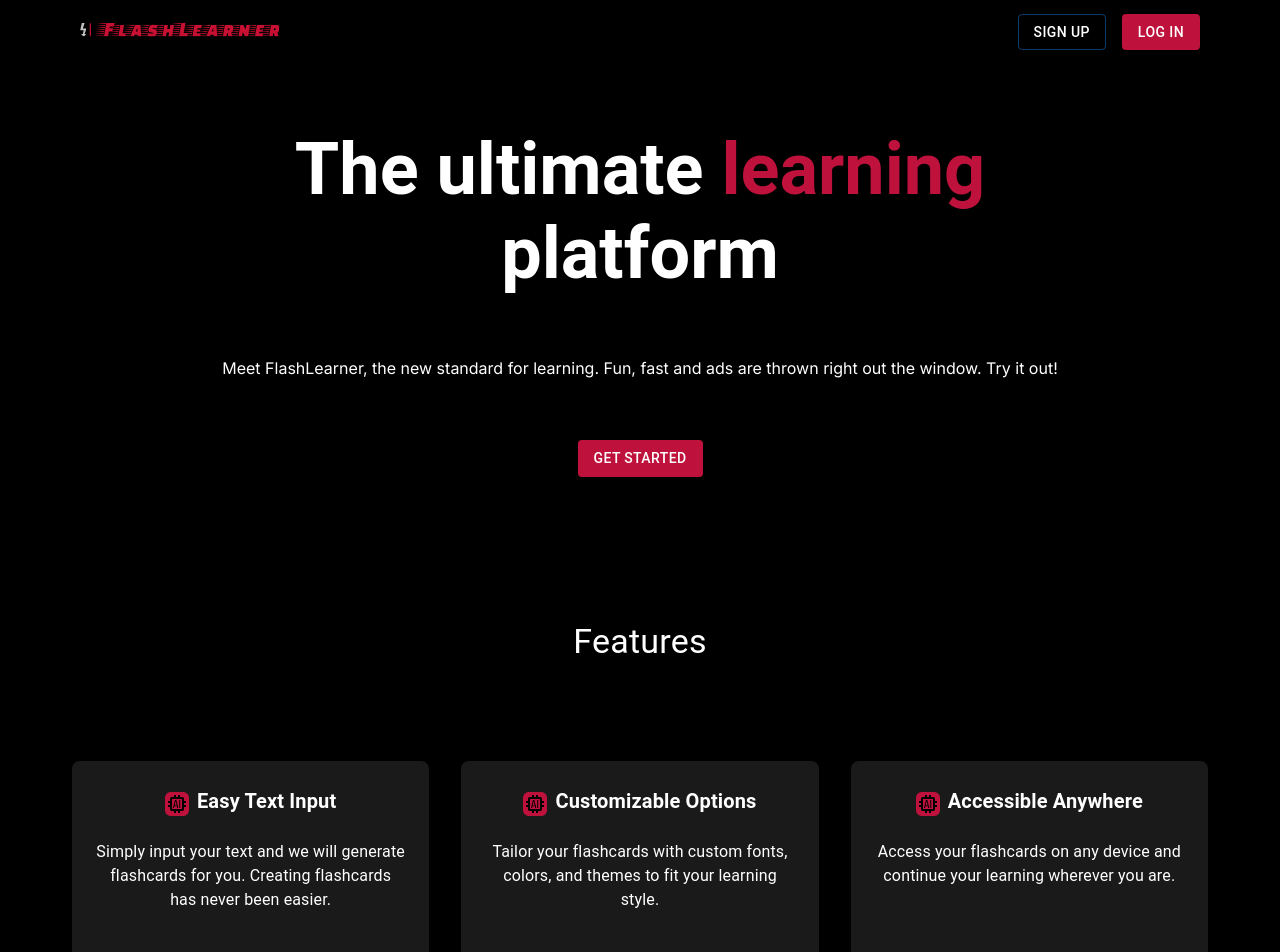
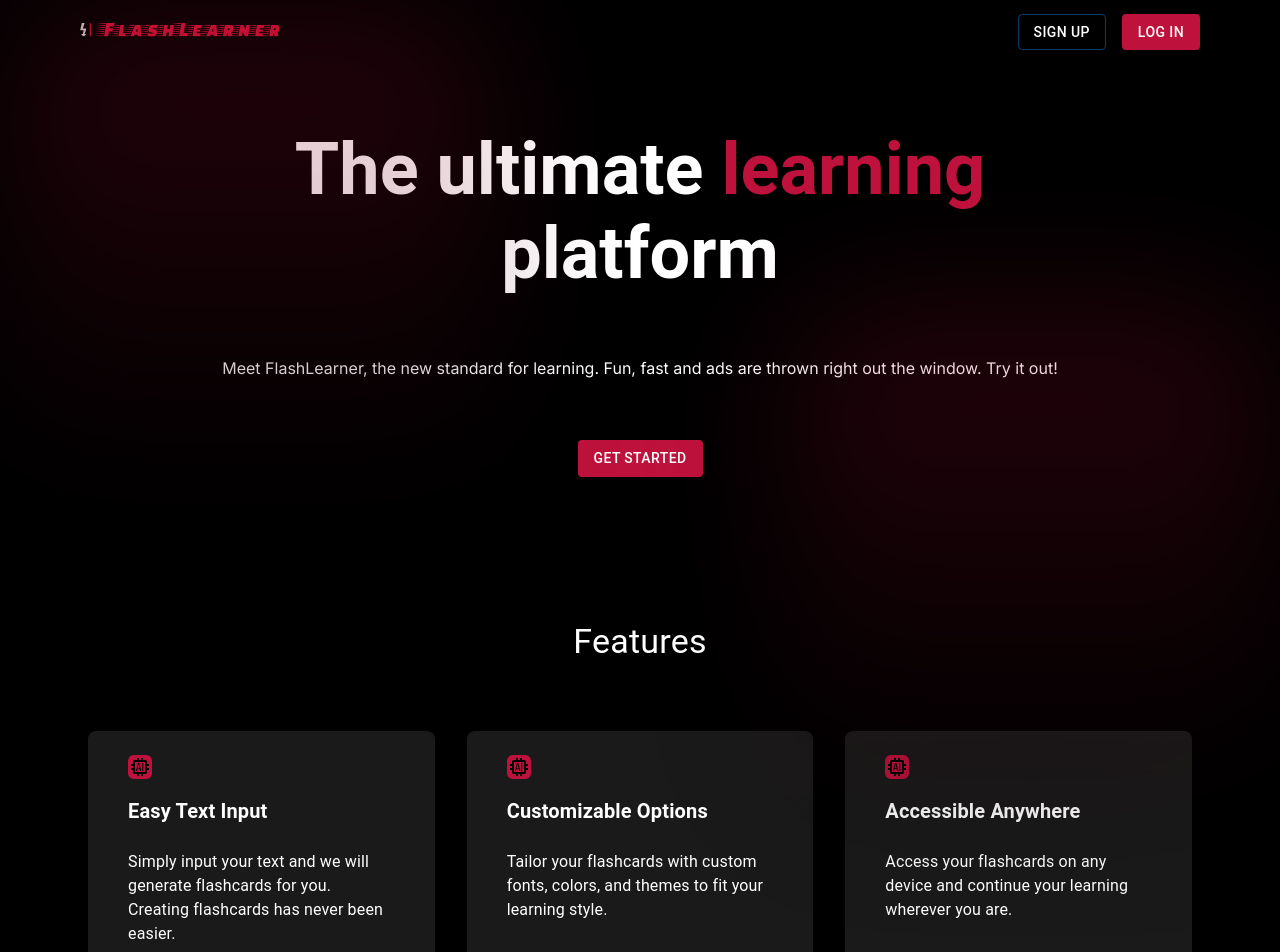
Before and after one commit to mitali-dxt/FlashLearner, a Next.js app: page / in a window 1280 px wide. Shown: the top 952 px of the page. Built offline with nearby package versions, Linux system fonts and the light colour scheme; no server answers.

Commit message:
added red blur background

```diff
--- a/app/page.js
+++ b/app/page.js
@@ -12,7 +12,7 @@ export default function Home() {
     const { user } = useUser(); // Get user context if needed
 
     return (
-        <Container maxWidth="100vw" >
+        <Container maxWidth="80vw" >
             <Head>
                 <title>FlashCard Saas</title>
                 <meta name="description" content="Create FlashCards from your text" />
@@ -31,6 +31,38 @@ export default function Home() {
             </Box>
             {/* Conditionally render FlashcardDisplay if user exists */}
             {user && <FlashcardDisplay user={user} />}
+            <Box
+                sx={{
+                    position: 'absolute',
+                    top: 0,
+                    left: 0,
+                    width: '500px',
+                    height: '500px',
+                    borderRadius: '20%',
+                    background: 'linear-gradient(to top, black, rgb(190, 18, 60))',
+                    boxShadow: 3,
+                    zIndex: 0, // Ensure it is behind other content
+                    filter: 'blur(70px)', // Apply blur effect
+                    opacity: 0.2, // Adjust opacity for the glass effect
+                }}
+            />
+            {/* Blue structure in the bottom right corner */}
+            <Box
+                sx={{
+                    position: 'absolute',
+                    bottom: 0,
+                    right: 0,
+                    width: '500px',
+                    height: '500px',
+                    borderRadius: '20%',
+                    background: 'linear-gradient(to top, black, rgb(190, 18, 60))',
+                    boxShadow: 3,
+                    zIndex: 0, // Ensure it is behind other content
+                    filter: 'blur(70px)', // Apply blur effect
+                    opacity: 0.2, // Adjust opacity for the glass effect
+                }}
+            />
+
         </Container>
     );
 }
--- a/components/Features.js
+++ b/components/Features.js
@@ -2,12 +2,13 @@ import { Box, Grid, Typography } from "@mui/material";
 
 export default function Features() {
   return (
-    <Box sx={{ my: 10, textAlign: 'center' }}>
-      <Typography variant="h4" component="h2" gutterBottom mb="50px" sx={{ color: 'white' }}>
+    <Box sx={{ my: 10, textAlign: 'center', maxWidth: '1200px', mx: 'auto' }}>
+      <Typography variant="h4" component="h2" gutterBottom mb="20px" sx={{ color: 'white' }}>
         Features
       </Typography>
+
       <Grid container spacing={4} justifyContent="center" padding={6}>
-        <Grid item xs={12} md={4}>
+        <Grid item xs={12} sm={6} md={4}>
           <Box
             sx={{
               bgcolor: 'rgba(255, 255, 255, 0.1)',
@@ -19,29 +20,34 @@ export default function Features() {
               transition: 'all 0.2s',
               display: 'flex',
               flexDirection: 'column',
-              alignItems: 'center', // Center items horizontally
-              textAlign: 'center',
+              alignItems: 'flex-start',
+              textAlign: 'left',
               height: '100%',
-              minHeight: '200px',
+              minHeight: '250px',
+              width: '100%', // Full width of grid item
+              mx: 'auto',
+              boxSizing: 'border-box',
               '&:hover': {
                 boxShadow: '0 8px 40px rgba(0, 0, 0, 0.2)',
                 transform: 'scale(1.05)',
               },
             }}
           >
-            <Box sx={{ display: 'flex', alignItems: 'center', justifyContent: 'center', mb: 2 }}>
+            <Box sx={{ display: 'flex', alignItems: 'center', mb: 2, paddingLeft: 2 }}>
               <img src="icon.png" alt="icon" style={{ marginRight: 8, width: 24, height: 24 }} />
+            </Box>
+            <Box sx={{  mb: 2, paddingLeft: 2 }}>
               <Typography variant="h6" gutterBottom sx={{ fontWeight: 'bold', color: 'white' }}>
                 Easy Text Input
               </Typography>
             </Box>
-            <Typography sx={{ color: 'white' }}>
+            <Typography sx={{ color: 'white', paddingLeft: 2, paddingRight: 2 }}>
               Simply input your text and we will generate flashcards for you. Creating flashcards has never been easier.
             </Typography>
           </Box>
         </Grid>
 
-        <Grid item xs={12} md={4}>
+        <Grid item xs={12} sm={6} md={4}>
           <Box
             sx={{
               bgcolor: 'rgba(255, 255, 255, 0.1)',
@@ -53,29 +59,34 @@ export default function Features() {
               transition: 'all 0.2s',
               display: 'flex',
               flexDirection: 'column',
-              alignItems: 'center', // Center items horizontally
-              textAlign: 'center',
+              alignItems: 'flex-start',
+              textAlign: 'left',
               height: '100%',
-              minHeight: '200px',
+              minHeight: '250px',
+              width: '100%', // Full width of grid item
+              mx: 'auto',
+              boxSizing: 'border-box',
               '&:hover': {
                 boxShadow: '0 8px 40px rgba(0, 0, 0, 0.2)',
                 transform: 'scale(1.05)',
               },
             }}
           >
-            <Box sx={{ display: 'flex', alignItems: 'center', justifyContent: 'center', mb: 2 }}>
+            <Box sx={{ display: 'flex', alignItems: 'center', mb: 2, paddingLeft: 2 }}>
               <img src="icon.png" alt="icon" style={{ marginRight: 8, width: 24, height: 24 }} />
+            </Box>
+            <Box sx={{  mb: 2, paddingLeft: 2 }}>
               <Typography variant="h6" gutterBottom sx={{ fontWeight: 'bold', color: 'white' }}>
                 Customizable Options
               </Typography>
             </Box>
-            <Typography sx={{ color: 'white' }}>
+            <Typography sx={{ color: 'white', paddingLeft: 2, paddingRight: 2 }}>
               Tailor your flashcards with custom fonts, colors, and themes to fit your learning style.
             </Typography>
           </Box>
         </Grid>
 
-        <Grid item xs={12} md={4}>
+        <Grid item xs={12} sm={6} md={4}>
           <Box
             sx={{
               bgcolor: 'rgba(255, 255, 255, 0.1)',
@@ -87,28 +98,48 @@ export default function Features() {
               transition: 'all 0.2s',
               display: 'flex',
               flexDirection: 'column',
-              alignItems: 'center', // Center items horizontally
-              textAlign: 'center',
+              alignItems: 'flex-start',
+              textAlign: 'left',
               height: '100%',
-              minHeight: '200px',
+              minHeight: '250px',
+              width: '100%', // Full width of grid item
+              mx: 'auto',
+              boxSizing: 'border-box',
               '&:hover': {
                 boxShadow: '0 8px 40px rgba(0, 0, 0, 0.2)',
                 transform: 'scale(1.05)',
               },
             }}
           >
-            <Box sx={{ display: 'flex', alignItems: 'center', justifyContent: 'center', mb: 2 }}>
+            <Box sx={{ display: 'flex', alignItems: 'center', mb: 2, paddingLeft: 2 }}>
               <img src="icon.png" alt="icon" style={{ marginRight: 8, width: 24, height: 24 }} />
+            </Box>
+            <Box sx={{  mb: 2, paddingLeft: 2 }}>
               <Typography variant="h6" gutterBottom sx={{ fontWeight: 'bold', color: 'white' }}>
                 Accessible Anywhere
               </Typography>
             </Box>
-            <Typography sx={{ color: 'white' }}>
+            <Typography sx={{ color: 'white', paddingLeft: 2, paddingRight: 2 }}>
               Access your flashcards on any device and continue your learning wherever you are.
             </Typography>
           </Box>
         </Grid>
       </Grid>
+      <Box
+                sx={{
+                    position: 'absolute',
+                    top: '150%',
+                    left: 0,
+                    width: '500px',
+                    height: '500px',
+                    borderRadius: '20%',
+                    background: 'linear-gradient(to top, black, rgb(190, 18, 60))',
+                    boxShadow: 3,
+                    zIndex: -1, // Ensure it is behind other content
+                    filter: 'blur(70px)', // Apply blur effect
+                    opacity: 0.2, // Adjust opacity for the glass effect
+                }}
+            />
     </Box>
   );
 }
--- a/components/FlashcardDisplay.js
+++ b/components/FlashcardDisplay.js
@@ -27,11 +27,11 @@ export default function FlashcardDisplay({ user }) {
     const handleCardClick = (id) => {
         router.push(`/flashcard?id=${id}`);
     };
-
-    return (
-        <Grid container spacing={3}>
+return (
+    <Box sx={{maxWidth: '1200px', mx: 'auto'}}>
+    <Grid container spacing={3} justifyContent="center" height="50vh">
             {flashcards.map((flashcard, index) => (
-                <Grid item xs={12} sm={6} md={4} key={index}>
+                <Grid item xs={12} sm={6} md={3} key={index}>
                     <Card
                         sx={{
                             borderRadius: 2,
@@ -40,16 +40,20 @@ export default function FlashcardDisplay({ user }) {
                             '&:hover': {
                                 boxShadow: '0 6px 12px rgba(0, 0, 0, 0.2)',
                             },
+                            maxWidth: 300, // Adjust the maximum width of the cards
+                            mx: 'auto', // Center the card horizontally
                         }}
                     >
                         <CardActionArea onClick={() => handleCardClick(flashcard.name)}>
                             <CardContent
                                 sx={{
                                     display: 'flex',
+                                    flexDirection: 'column',
                                     alignItems: 'center',
                                     justifyContent: 'center',
-                                    height: '100px', // Adjust the height as needed
-                                    backgroundColor: '#f5f5f5', // Light background color for better contrast
+                                    height: '100px',
+                                    backgroundColor: '#f5f5f5',
+                                    p: 2, // Add padding inside the card
                                 }}
                             >
                                 <Typography variant="h6" sx={{ color: '#000', fontWeight: 500 }}>
@@ -61,5 +65,6 @@ export default function FlashcardDisplay({ user }) {
                 </Grid>
             ))}
         </Grid>
+        </Box>
     );
 }
--- a/components/HeroSection.js
+++ b/components/HeroSection.js
@@ -81,6 +81,7 @@ const HeroSection = () => {
           </Button>
         </Box>
       </Container>
+
     </Box>
   );
 };
```
